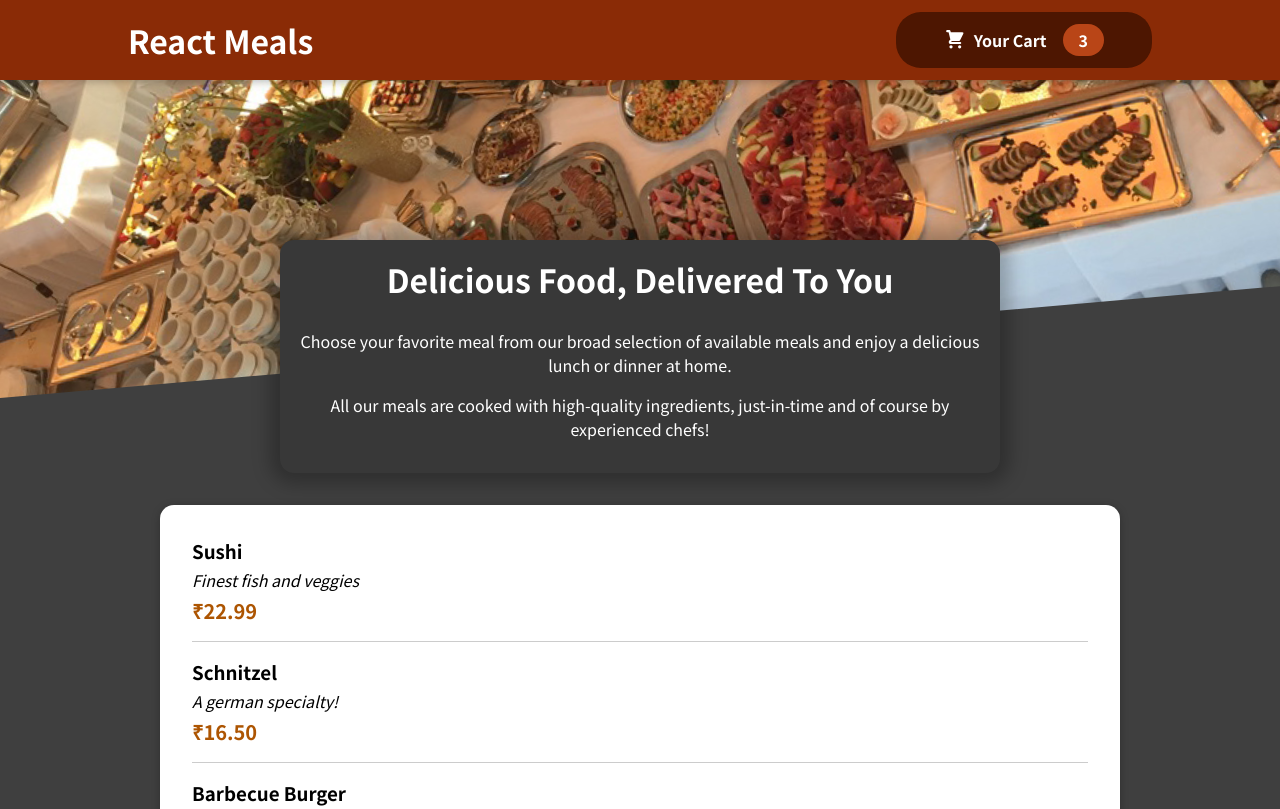
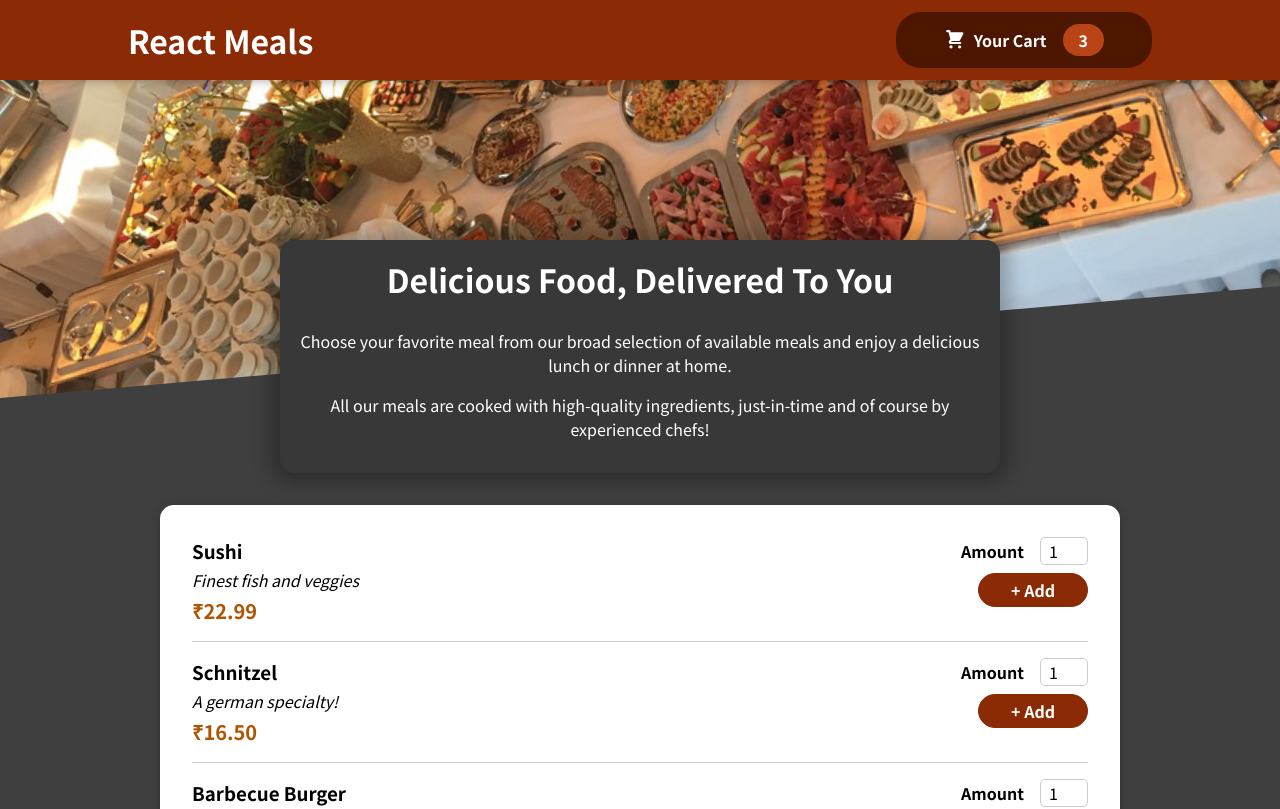
Before and after one commit to dhruv481/Food-Ordering-App, a React (Create React App) app: page / in a window 1280 px wide. Shown: the top 809 px of the page. Built offline with nearby package versions, Linux system fonts and the light colour scheme.

Commit message:
Adding input form

```diff
--- a/src/components/Meals/AvailableMeals.js
+++ b/src/components/Meals/AvailableMeals.js
@@ -32,6 +32,7 @@
 const AvailableMeals = () => {
   const mealsList = DUMMY_MEALS.map((meal) => (
     <MealItem
+      id={meal.id}
       key={meal.id}
       name={meal.name}
       description={meal.description}
--- a/src/components/Meals/MealItem/MealItem.js
+++ b/src/components/Meals/MealItem/MealItem.js
@@ -1,16 +1,21 @@
-import classes from './MealItem.module.css';
+import MealItemForm from "./MealItemForm";
+import classes from "./MealItem.module.css";
 
 const MealItem = (props) => {
   const price = `₹${props.price.toFixed(2)}`;
 
-    return <li className={classes.meal}>
+  return (
+    <li className={classes.meal}>
       <div>
         <h3>{props.name}</h3>
         <div className={classes.description}>{props.description}</div>
         <div className={classes.price}>{price}</div>
       </div>
-        <div></div>
+      <div>
+        <MealItemForm id={props.id} />
+      </div>
     </li>
+  );
 };
 
 export default MealItem;
--- /dev/null
+++ b/src/components/Meals/MealItem/MealItemForm.js
@@ -0,0 +1,23 @@
+import Input from "../../UI/Input";
+import classes from "./MealItemForm.module.css";
+
+const MealItemForm = (props) => {
+  return (
+    <form className={classes.form}>
+      <Input
+        label="Amount"
+        input={{
+          id: "amount_" + props.id,
+          type: "number",
+          min: "1",
+          max: "5",
+          step: "1",
+          defaultValue: "1",
+        }}
+      />
+      <button>+ Add</button>
+    </form>
+  );
+};
+
+export default MealItemForm;
--- /dev/null
+++ b/src/components/Meals/MealItem/MealItemForm.module.css
@@ -0,0 +1,20 @@
+.form {
+    text-align: right;
+  }
+
+  .form button {
+    font: inherit;
+    cursor: pointer;
+    background-color: #8a2b06;
+    border: 1px solid #8a2b06;
+    color: white;
+    padding: 0.25rem 2rem;
+    border-radius: 20px;
+    font-weight: bold;
+  }
+
+  .form button:hover,
+  .form button:active {
+    background-color: #641e03;
+    border-color: #641e03;
+  }
--- /dev/null
+++ b/src/components/UI/Input.js
@@ -0,0 +1,12 @@
+import classes from "./Input.module.css";
+
+const Input = (props) => {
+  return (
+    <div className={classes.input}>
+      <label htmlFor={props.input.id}>{props.label}</label>
+      <input {...props.input} />
+    </div>
+  );
+};
+
+export default Input;
--- /dev/null
+++ b/src/components/UI/Input.module.css
@@ -0,0 +1,18 @@
+.input {
+    display: flex;
+    align-items: center;
+    margin-bottom: 0.5rem;
+  }
+
+  .input label {
+    font-weight: bold;
+    margin-right: 1rem;
+  }
+
+  .input input {
+    width: 3rem;
+    border-radius: 5px;
+    border: 1px solid #ccc;
+    font: inherit;
+    padding-left: 0.5rem;
+  }
```
Lines whose indentation alone changed are shown as unchanged.
